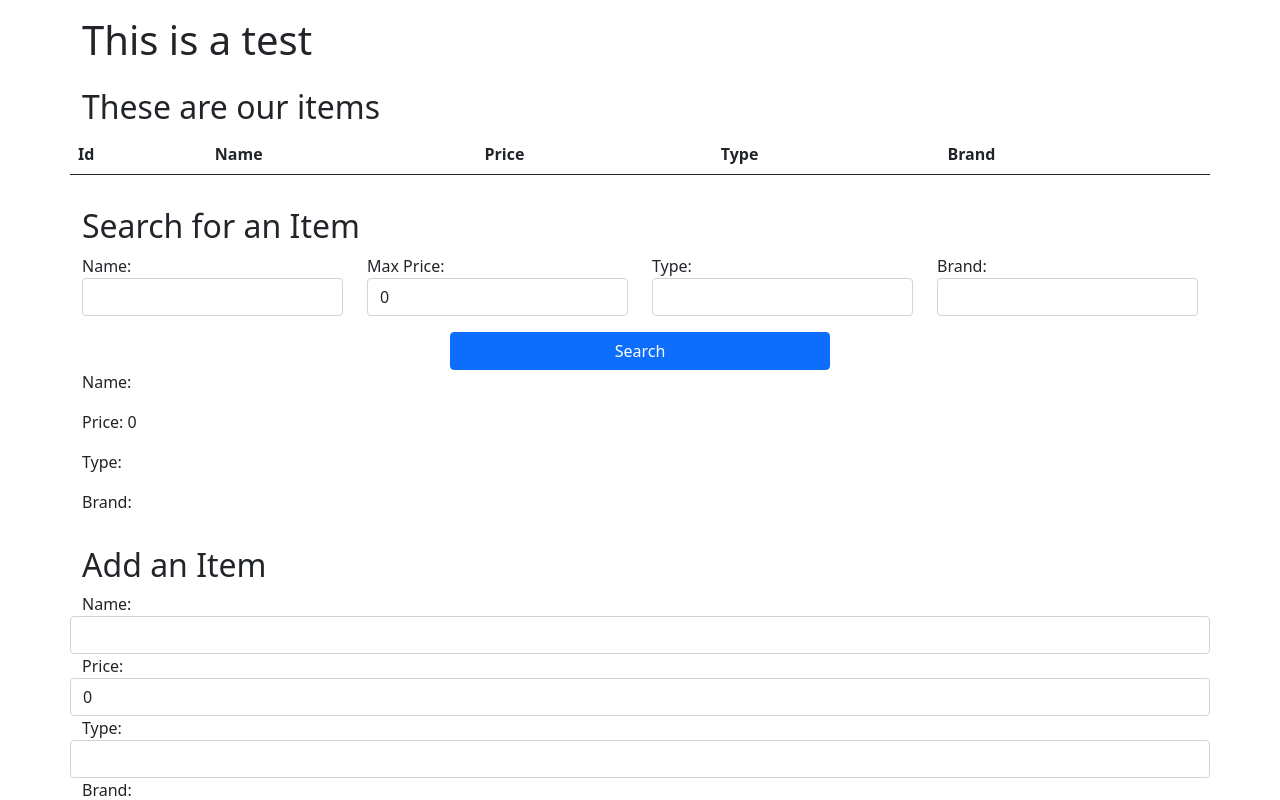
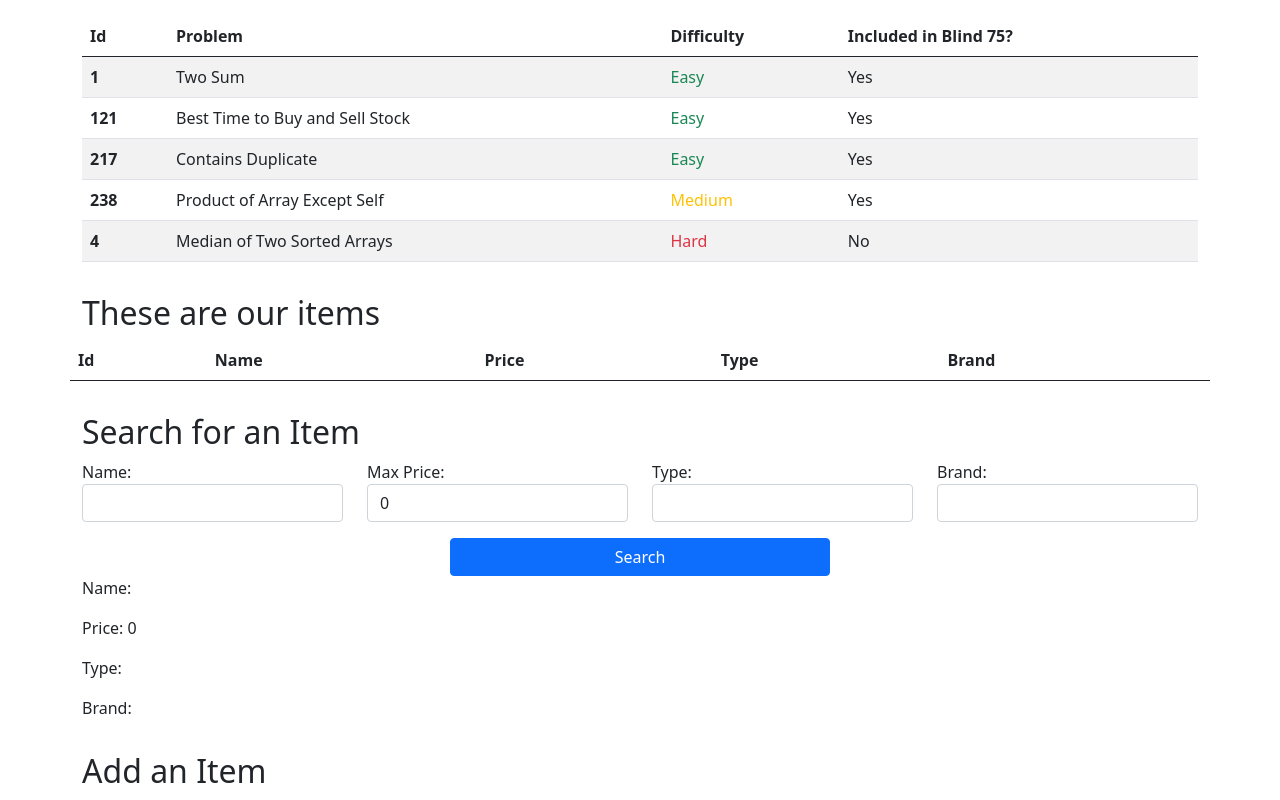
Before and after one commit to ShivaGanapathy/ReactApplication, a React (Create React App) app in the folder inventory/: page / in a window 1280 px wide. Shown: the top 800 px of the page. Built offline with nearby package versions, Linux system fonts and the light colour scheme.

Commit message:
Added color styling according to difficulty level in Leetcode.js

```diff
--- a/inventory/src/components/Leetcode.js
+++ b/inventory/src/components/Leetcode.js
@@ -2,9 +2,42 @@ import Data from "../data.json";
 
 function Leetcode(props){
 
+    // className="text-success"
+    // className="text-warning"
+    // className="font-weight-normal text-nowrap"
+    const displayItems = (item) =>{
+
+        let isEasy = item.difficulty === "Easy"
+        let isMed = item.difficulty === "Medium"
+
+
+        return(
+            <tr>
+                <th scope="row">{item.id}</th>
+                <td>{item.title}</td>
+                <td className={isEasy ? "text-success" : isMed ? "text-warning" : "text-danger"}>{item.difficulty}</td>
+                <td>{item.blind}</td>
+            </tr>
+        )
+
+    }
+
     return (
         <div>
-            <h1>This is a test</h1>
+            <table className="table table-striped">
+                <thead>
+                    <tr>
+                        <th scope="col">Id</th>
+                        <th scope="col">Problem</th>
+                        <th scope="col">Difficulty</th>
+                        <th scope="col">Included in Blind 75?</th>
+
+                    </tr>
+                </thead>
+                <tbody>
+                    {Data.map(displayItems)}
+                </tbody>
+            </table>
         </div>
 
     )
--- a/inventory/src/data.json
+++ b/inventory/src/data.json
@@ -1,22 +1,37 @@
 [
     {
-        "leetcodeId" : 1,
+        "id" : 1,
         "title" : "Two Sum",
-        "Difficulty" : "Easy",
-        "blind" : true
+        "difficulty" : "Easy",
+        "blind" : "Yes"
     },
 
     {
-        "leetcodeId" : 121,
+        "id" : 121,
         "title" : "Best Time to Buy and Sell Stock",
-        "Difficulty" : "Easy",
-        "blind" : true
+        "difficulty" : "Easy",
+        "blind" : "Yes"
     },
 
     {
-        "leetcodeId" : 217,
+        "id" : 217,
         "title" : "Contains Duplicate",
         "difficulty" : "Easy",
-        "blind" : true
+        "blind" : "Yes"
+    },
+
+    {
+        "id" : 238,
+        "title" : "Product of Array Except Self",
+        "difficulty" : "Medium",
+        "blind" : "Yes"
+    },
+
+    {
+        "id" : 4,
+        "title" : "Median of Two Sorted Arrays",
+        "difficulty" : "Hard",
+        "blind" : "No"
     }
+
 ]
```
